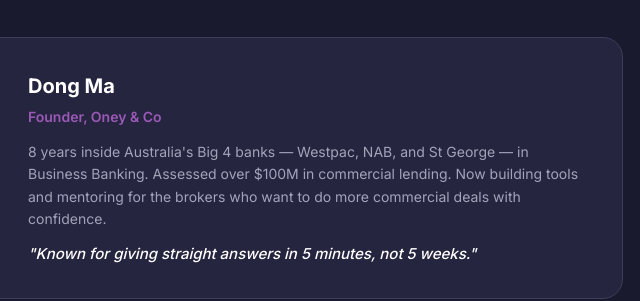
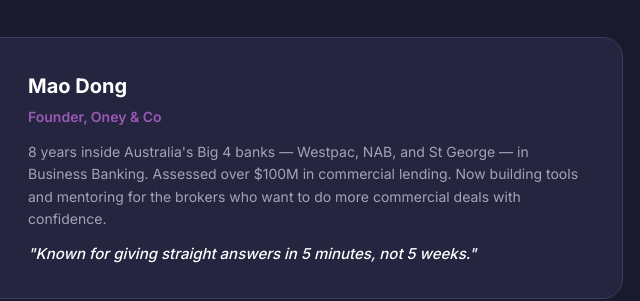
Before and after one commit to tianshizhimao-sudo/oney-mentor, a plain HTML site: page index.html in a window 1280 px wide. Shown: the part 3927-4228 px from the top of the page, 397-1037 px from the left. Drawn offline with Linux system fonts and the light colour scheme.

Commit message:
fix: correct name to Mao Dong

```diff
--- a/index.html
+++ b/index.html
@@ -640,7 +640,7 @@
       <div class="about-card">
         <div class="about-avatar">D</div>
         <div>
-          <div class="about-name">Dong Ma</div>
+          <div class="about-name">Mao Dong</div>
           <div class="about-role">Founder, Oney & Co</div>
           <p class="about-bio">8 years inside Australia's Big 4 banks — Westpac, NAB, and St George — in Business Banking. Assessed over $100M in commercial lending. Now building tools and mentoring for the brokers who want to do more commercial deals with confidence.</p>
           <p class="about-quote">"Known for giving straight answers in 5 minutes, not 5 weeks."</p>
```
